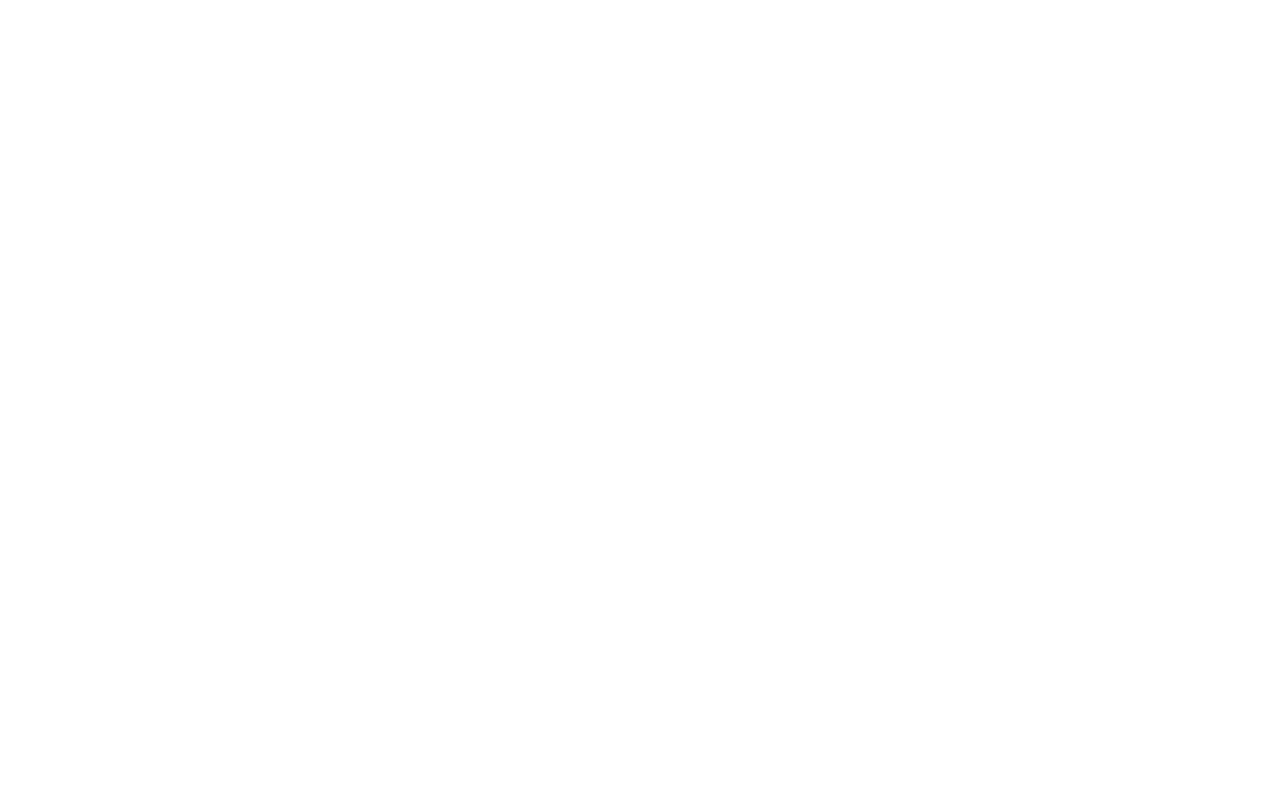
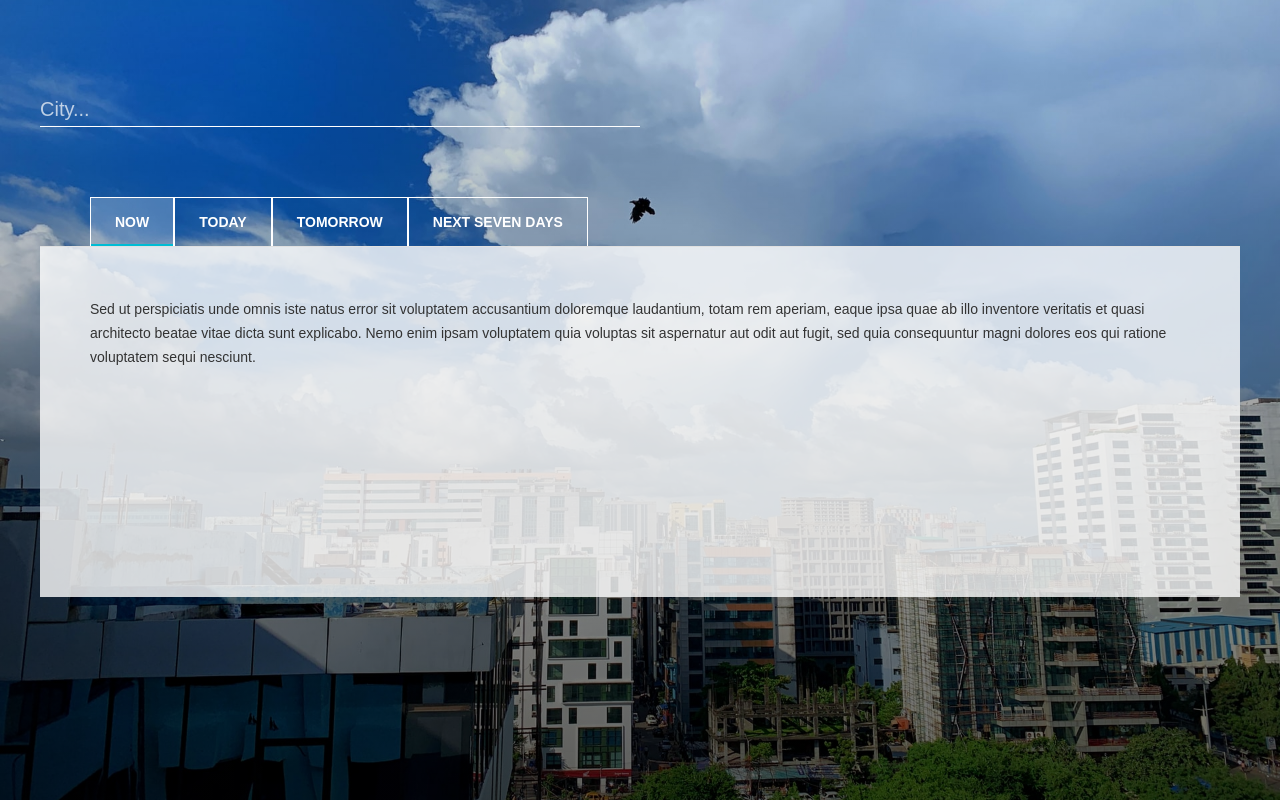
Before and after one commit to marek-onPC/nice-weather, a Vue app: page /#/today in a window 1280 px wide. Before the commit this address had no page. Built offline with nearby package versions, Linux system fonts and the light colour scheme; no server answers.

Commit message:
Getting clients position based on IP (IP API) - for passing it to weather API

```diff
--- a/package.json
+++ b/package.json
@@ -8,6 +8,7 @@
     "lint": "vue-cli-service lint"
   },
   "dependencies": {
+    "axios": "^0.21.0",
     "core-js": "^3.6.5",
     "lodash.debounce": "^4.0.8",
     "vue": "^3.0.0",
--- a/src/App.vue
+++ b/src/App.vue
@@ -12,7 +12,20 @@
   -webkit-font-smoothing: antialiased;
   -moz-osx-font-smoothing: grayscale;
   color: #333;
-  margin: 0 50px;
+  margin: 0 10px;
+  max-width: 1200px;
+
+  @media (min-width: 576px) {
+    margin: 0 40px;
+  }
+
+  @media (min-width: 768px) {
+    margin: 0 100px;
+  }
+
+  @media (min-width: 1200px) {
+    margin: 0 auto;
+  }
 }
 
 #nav {
--- a/src/components/HeroImage.vue
+++ b/src/components/HeroImage.vue
@@ -13,10 +13,11 @@ export default {
 <style lang="scss" scoped>
 .hero {
   &-wrapper {
-    position: absolute;
+    position: fixed;
     top: 0;
     left: 0;
     z-index: -1;
+    width: 100%;
 
     &::after {
       content: '';
--- a/src/components/Search.vue
+++ b/src/components/Search.vue
@@ -19,6 +19,7 @@ export default {
     searchNameInputed:
       debounce(function () {
         console.log(this.searchCity)
+        this.$emit('search-city', this.searchCity)
       }, 500)
   }
 }
--- a/src/components/Tabs.vue
+++ b/src/components/Tabs.vue
@@ -1,8 +1,10 @@
 <template>
 <div class="mdl-tabs">
   <nav class="mdl-tabs__tab-bar">
-    <router-link to="/" class="mdl-tabs__tab" @click="activeTab = 1" :class="{'is-tab-active': activeTab == 1}">World</router-link>
-    <router-link to="europe" class="mdl-tabs__tab" @click="activeTab = 2" :class="{'is-tab-active': activeTab == 2}">Europe</router-link>
+    <router-link to="/" class="mdl-tabs__tab" @click="activeTab = 1" :class="{'is-tab-active': activeTab == 1}">Now</router-link>
+    <router-link to="today" class="mdl-tabs__tab" @click="activeTab = 2" :class="{'is-tab-active': activeTab == 2}">Today</router-link>
+    <router-link to="tomorrow" class="mdl-tabs__tab" @click="activeTab = 3" :class="{'is-tab-active': activeTab == 3}">Tomorrow</router-link>
+    <router-link to="sevendays" class="mdl-tabs__tab" @click="activeTab = 4" :class="{'is-tab-active': activeTab == 4}">Next seven days</router-link>
   </nav>
   <div class="mdl-tabs__panel">
     <router-view v-slot="{ Component }">
@@ -17,6 +19,7 @@
 <script>
 export default {
   name: 'Tabs',
+  props: ['city'],
   data () {
     return {
       activeTab: 1
@@ -27,11 +30,27 @@ export default {
 
 <style lang="scss" scoped>
 .mdl-tabs {
-  margin-top: 50px;
+  margin-top: 150px;
+
+  @media (min-width: 768px) {
+    margin-top: 50px;
+  }
+
+  &__tab {
+    padding: 0 12px;
+
+    @media (min-width: 768px) {
+      padding: 0 24px;
+    }
+  }
 
   &__tab-bar {
-    justify-content: flex-start;
-    padding-left: 50px;
+    flex-wrap: wrap-reverse;
+
+    @media (min-width: 768px) {
+      justify-content: flex-start;
+      padding-left: 50px;
+    }
   }
 
   &__panel {
@@ -49,13 +68,9 @@ export default {
 .mdl-tabs__tab {
   color: #fff;
   font-weight: 800;
-  border-top: 1px solid #fff;
-  border-left: 1px solid #fff;
+  border: 1px solid #fff;
+  border-bottom: none;
   transition: all 0.15s cubic-bezier(.4,0,1,1);
-
-  &:first-of-type {
-    border-left: none;
-  }
 
   &::after {
     height: 2px;
--- a/src/components/tabs/Europe.vue
+++ /dev/null
@@ -1,5 +0,0 @@
-<template>
-  <div>
-    <p>Sed ut perspiciatis unde omnis iste natus error sit voluptatem accusantium doloremque laudantium, totam rem aperiam, eaque ipsa quae ab illo inventore veritatis et quasi architecto beatae vitae dicta sunt explicabo. Nemo enim ipsam voluptatem quia voluptas sit aspernatur aut odit aut fugit, sed quia consequuntur magni dolores eos qui ratione voluptatem sequi nesciunt.</p>
-  </div>
-</template>
--- /dev/null
+++ b/src/components/tabs/SevenDays.vue
@@ -0,0 +1,8 @@
+<template>
+  <div>
+    <p>Lorem ipsum dolor sit amet, consectetur adipiscing elit, sed do eiusmod tempor incididunt ut labore et dolore magna aliqua. Ut enim ad minim veniam, quis nostrud exercitation ullamco laboris nisi ut aliquip ex ea commodo consequat. Duis aute irure dolor in reprehenderit in voluptate velit esse cillum dolore eu fugiat nulla pariatur. Excepteur sint occaecat cupidatat non proident, sunt in culpa qui officia deserunt mollit anim id est laborum.</p>
+    <p>Sed ut perspiciatis unde omnis iste natus error sit voluptatem accusantium doloremque laudantium, totam rem aperiam, eaque ipsa quae ab illo inventore veritatis et quasi architecto beatae vitae dicta sunt explicabo. Nemo enim ipsam voluptatem quia voluptas sit aspernatur aut odit aut fugit, sed quia consequuntur magni dolores eos qui ratione voluptatem sequi nesciunt.</p>
+    <p>Lorem ipsum dolor sit amet, consectetur adipiscing elit, sed do eiusmod tempor incididunt ut labore et dolore magna aliqua. Ut enim ad minim veniam, quis nostrud exercitation ullamco laboris nisi ut aliquip ex ea commodo consequat. Duis aute irure dolor in reprehenderit in voluptate velit esse cillum dolore eu fugiat nulla pariatur. Excepteur sint occaecat cupidatat non proident, sunt in culpa qui officia deserunt mollit anim id est laborum.</p>
+    <p>Sed ut perspiciatis unde omnis iste natus error sit voluptatem accusantium doloremque laudantium, totam rem aperiam, eaque ipsa quae ab illo inventore veritatis et quasi architecto beatae vitae dicta sunt explicabo. Nemo enim ipsam voluptatem quia voluptas sit aspernatur aut odit aut fugit, sed quia consequuntur magni dolores eos qui ratione voluptatem sequi nesciunt.</p>
+  </div>
+</template>
--- /dev/null
+++ b/src/components/tabs/Today.vue
@@ -0,0 +1,32 @@
+<template>
+  <div>
+    <p>Sed ut perspiciatis unde omnis iste natus error sit voluptatem accusantium doloremque laudantium, totam rem aperiam, eaque ipsa quae ab illo inventore veritatis et quasi architecto beatae vitae dicta sunt explicabo. Nemo enim ipsam voluptatem quia voluptas sit aspernatur aut odit aut fugit, sed quia consequuntur magni dolores eos qui ratione voluptatem sequi nesciunt.</p>
+  </div>
+</template>
+
+<script>
+const axios = require('axios').default
+
+export default {
+  name: 'Today',
+  props: ['visitorCity'],
+  methods: {
+    getWeatherToday (city) {
+      return axios.get('http://api.ipstack.com/check?access_key=')
+        .then(function (response) {
+          return response.data
+        })
+        .catch(function (error) {
+          console.log(error)
+        })
+    }
+  },
+  created () {
+    console.log('elo')
+  }
+}
+</script>
+
+<style>
+
+</style>
--- /dev/null
+++ b/src/components/tabs/Tomorrow.vue
@@ -0,0 +1,6 @@
+<template>
+  <div>
+    <p>Lorem ipsum dolor sit amet, consectetur adipiscing elit, sed do eiusmod tempor incididunt ut labore et dolore magna aliqua. Ut enim ad minim veniam, quis nostrud exercitation ullamco laboris nisi ut aliquip ex ea commodo consequat. Duis aute irure dolor in reprehenderit in voluptate velit esse cillum dolore eu fugiat nulla pariatur. Excepteur sint occaecat cupidatat non proident, sunt in culpa qui officia deserunt mollit anim id est laborum.</p>
+    <p>Sed ut perspiciatis unde omnis iste natus error sit voluptatem accusantium doloremque laudantium, totam rem aperiam, eaque ipsa quae ab illo inventore veritatis et quasi architecto beatae vitae dicta sunt explicabo. Nemo enim ipsam voluptatem quia voluptas sit aspernatur aut odit aut fugit, sed quia consequuntur magni dolores eos qui ratione voluptatem sequi nesciunt.</p>
+  </div>
+</template>
--- a/src/views/Home.vue
+++ b/src/views/Home.vue
@@ -2,8 +2,8 @@
   <HeroImage/>
   <div class="main-wrapper">
     <div class="main-inner">
-      <Search/>
-      <Tabs/>
+      <Search @search-city="searchCity"/>
+      <Tabs :city="visitorCity"/>
     </div>
   </div>
 </template>
@@ -13,6 +13,7 @@
 import Search from '@/components/Search.vue'
 import HeroImage from '@/components/HeroImage.vue'
 import Tabs from '@/components/Tabs.vue'
+const axios = require('axios').default
 
 export default {
   name: 'Home',
@@ -20,6 +21,33 @@ export default {
     Search,
     HeroImage,
     Tabs
+  },
+  data () {
+    return {
+      visitorCity: ''
+    }
+  },
+  methods: {
+    getVisitorData () {
+      return axios.get('http://api.ipstack.com/check?access_key=')
+        .then(function (response) {
+          return response.data
+        })
+        .catch(function (error) {
+          console.log(error)
+        })
+    },
+    setVisitorIp () {
+      this.getVisitorData().then(data => {
+        this.visitorCity = data.city
+      })
+    },
+    searchCity (value) {
+      this.visitorCity = value
+    }
+  },
+  created () {
+    this.setVisitorIp()
   }
 }
 </script>
```
Also changed, not shown: src/router/index.js (+8 -4 lines), src/components/tabs/Now.vue (renamed from src/components/tabs/World.vue), 1 other file (tests, documents, lock files or other folders).
